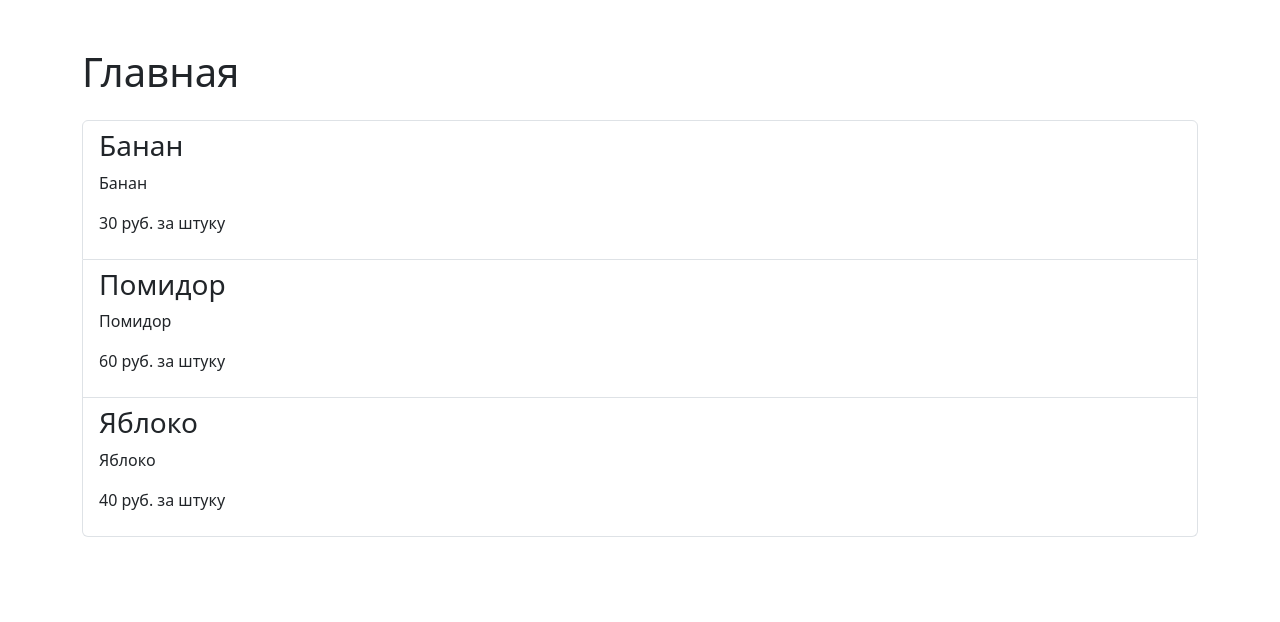
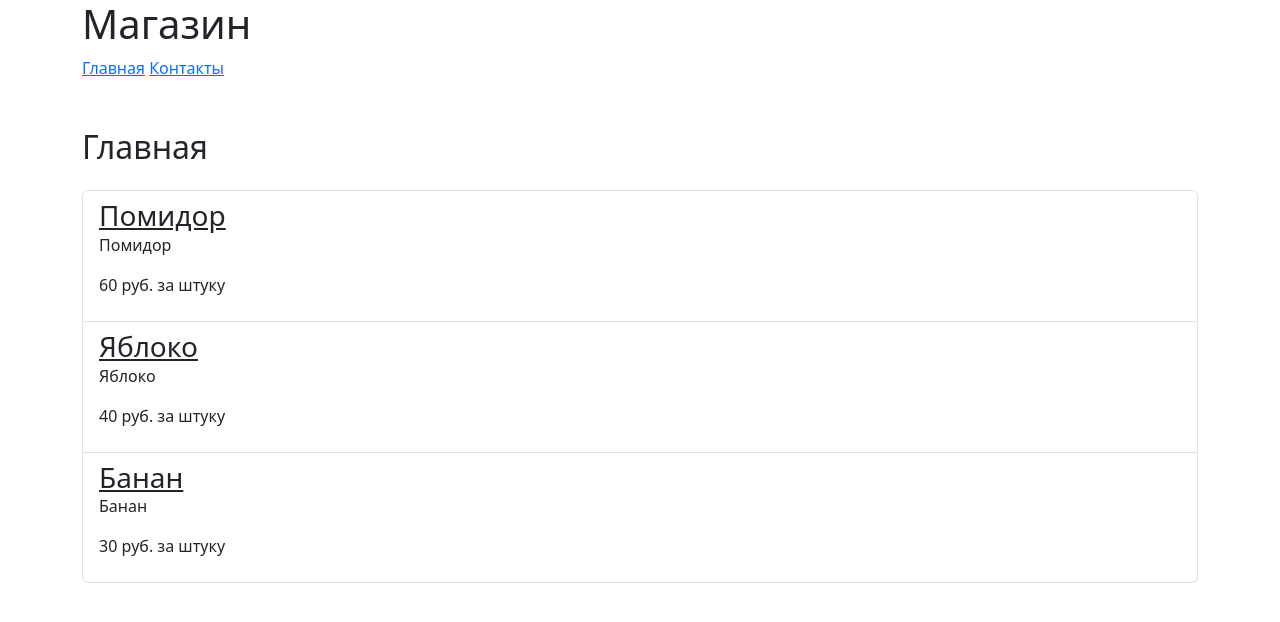
Before and after one commit to aaafeig/django, a Django app: page /catalog/ in a window 1280 px wide. Shown: the top 622 px of the page. Run offline with Django 5.2, Linux system fonts and the light colour scheme; data comes from the database, SQL or seed files in the repository; some libraries are stand-ins or nearby versions.

Commit message:
выполнил 3 задание: создал базовый шаблон, сделал подшаблон в виде хедера

```diff
--- /dev/null
+++ b/catalog/templates/base.html
@@ -0,0 +1,18 @@
+<!DOCTYPE html>
+<html lang="en">
+<head>
+    <meta charset="utf-8">
+    <meta name="viewport" content="width=device-width, initial-scale=1">
+    <title>{% block title %}{% endblock %}</title>
+    <link rel="stylesheet" href="/static/css/bootstrap.min.css">
+</head>
+<body>
+    <div class="container">
+        {% include 'header.html' %}
+    </div>
+    <div class="container mt-5">
+      {% block content %}{% endblock %}
+    </div>
+    <script src="/static/scripts/bootstrap.bundle.js"></script>
+</body>
+</html>
--- /dev/null
+++ b/catalog/templates/header.html
@@ -0,0 +1,7 @@
+<header>
+    <h1>Магазин</h1>
+    <nav>
+        <a href="/catalog/">Главная</a>
+        <a href="/catalog/contacts/">Контакты</a>
+    </nav>
+</header>
--- a/catalog/templates/home.html
+++ b/catalog/templates/home.html
@@ -1,24 +1,14 @@
-<!doctype html>
-<html lang="en">
-<head>
-    <meta charset="utf-8">
-    <meta name="viewport" content="width=device-width, initial-scale=1">
-    <title>Главная страница</title>
-    <link rel="stylesheet" href="/static/css/bootstrap.min.css">
-</head>
-<body>
-    <div class="container mt-5">
-        <h1 class="mb-4">Главная</h1>
+{% extends 'base.html' %}
+
+{% block content %}
+<h2 class="mb-4">Главная</h2>
 <ul class="list-group">
     {% for product in products %}
         <li class="list-group-item">
-                    <p class="h3">{{ product.title|truncatechars:10 }}</p>
+            <a href="{% url 'catalog:product_detail' product.id %}" class="h3">{{ product.title|truncatechars:10 }}</a>
             <p>{{ product.description|truncatechars:200 }}</p>
             <p>{{ product.price }} руб. за штуку</p>
         </li>
     {% endfor %}
 </ul>
-    </div>
-    <script src="/static/scripts/bootstrap.bundle.js"></script>
-</body>
-</html>
+{% endblock %}
--- a/catalog/urls.py
+++ b/catalog/urls.py
@@ -6,5 +6,5 @@ app_name = "catalog"
 urlpatterns = [
     path('', views.home, name="home"),
     path('contacts/', views.contacts, name="contacts"),
-    path("product_detail/<int:product_id>", views.product_details, name="product_detail")
+    path("product_detail/<int:product_id>/", views.product_detail, name="product_detail")
 ]
--- a/catalog/views.py
+++ b/catalog/views.py
@@ -1,5 +1,5 @@
 from django.shortcuts import render
-from .models import Product
+from .models import Product, Category
 
 # Create your views here.
 
@@ -9,14 +9,14 @@ def contacts(request):
 
 
 def home(request):
-    products = Product.objects.all()
+    products = Product.objects.all().order_by('category__title')
     context = {
         "products": products
     }
 
     return render(request, "home.html", context=context)
 
-def product_details(request, product_id=1):
+def product_detail(request, product_id=1):
     product = Product.objects.get(id=product_id)
     context = {
         "product": product
```
Also changed, not shown: catalog/templates/product_details.html (+7 -18 lines). Lines whose indentation alone changed are shown as unchanged.
